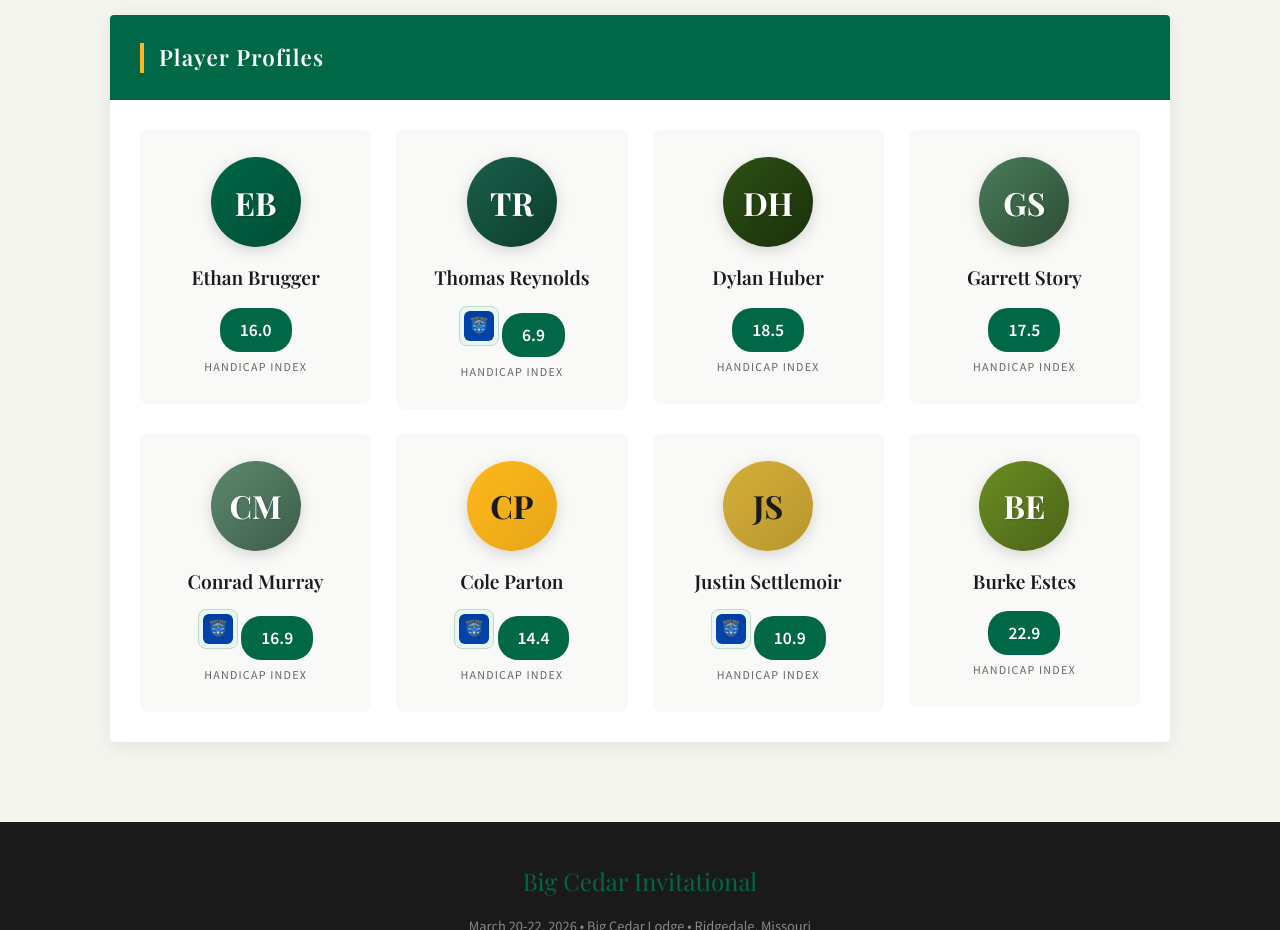
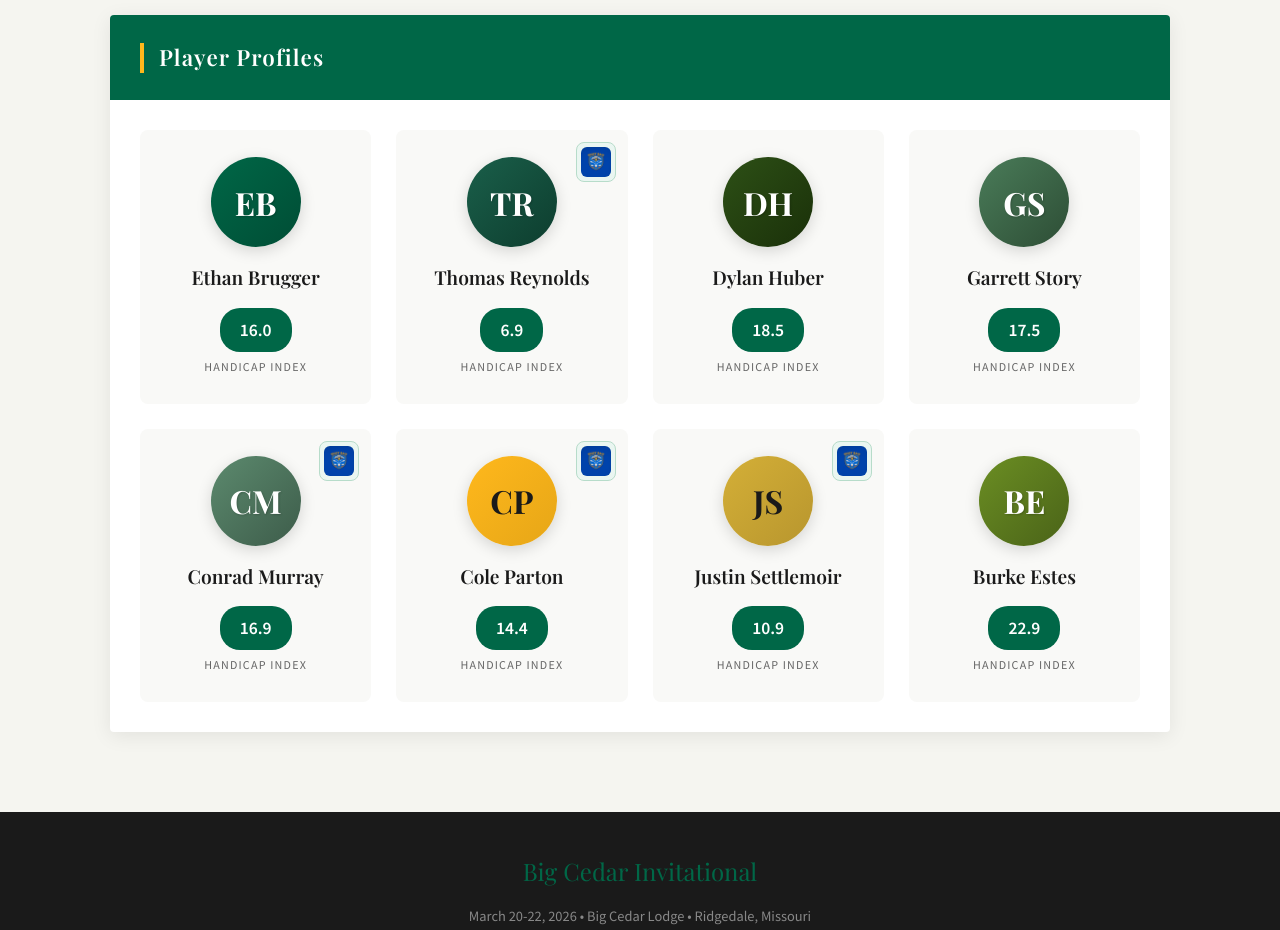
Before and after one commit to hulohot/big-cedar-invitational, a plain HTML site: page index.html in a window 1280 px wide. Shown: the part 6040-6970 px from the top of the page. Drawn offline with nearby package versions, Linux system fonts and the light colour scheme.

Commit message:
Fix Heavy Rain player logo badges: position as corner banner on Room 1 cards

```diff
--- a/index.html
+++ b/index.html
@@ -458,6 +458,7 @@
         }
 
         .player-card {
+            position: relative;
             background: #f9f9f7;
             border-radius: 8px;
             padding: 25px 20px;
@@ -526,10 +527,12 @@
         }
 
         .team-banner {
+            position: absolute;
+            top: 10px;
+            right: 10px;
             display: inline-flex;
             align-items: center;
             justify-content: center;
-            margin-top: 8px;
             padding: 4px;
             border-radius: 8px;
             background: #eaf6f1;
```
